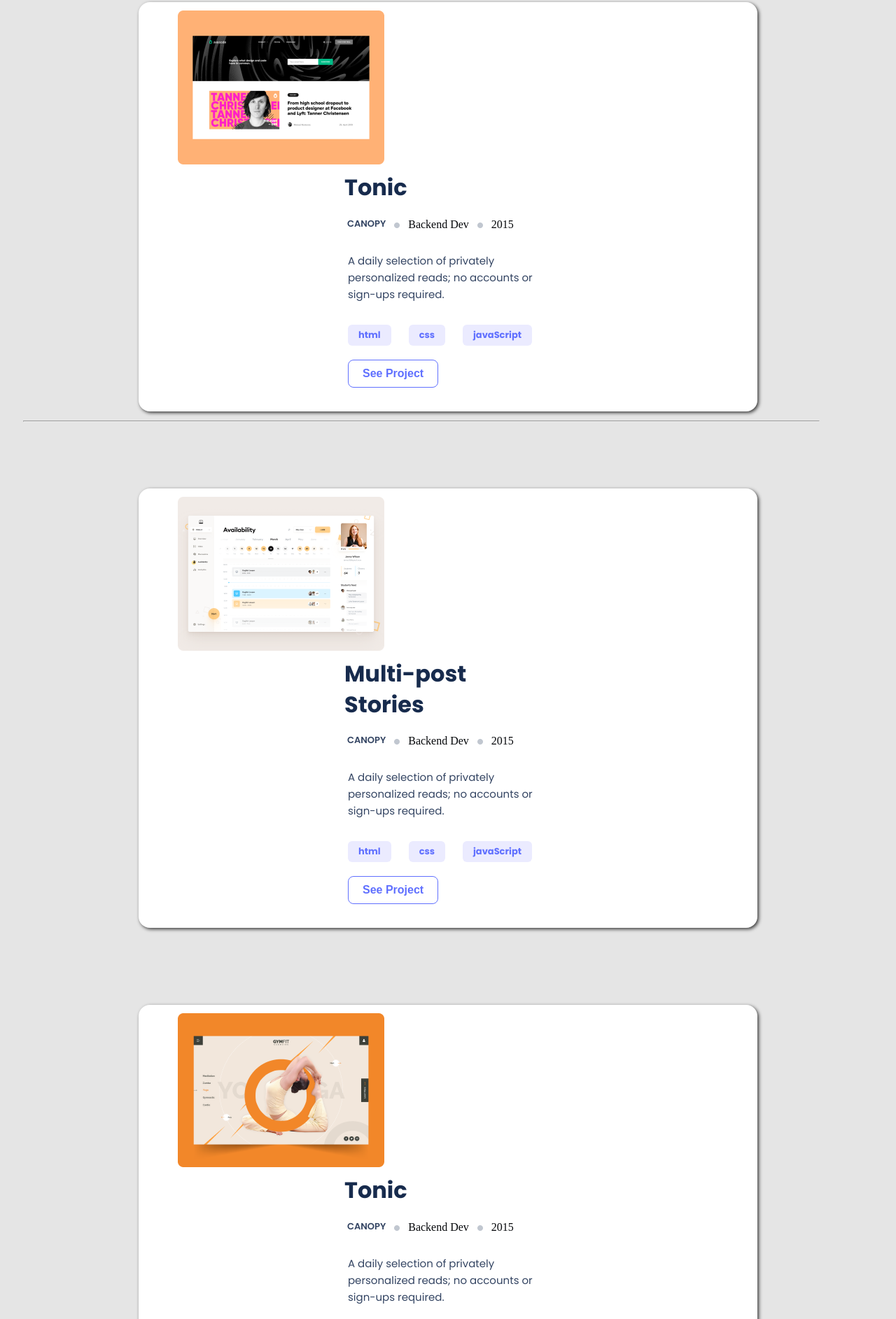
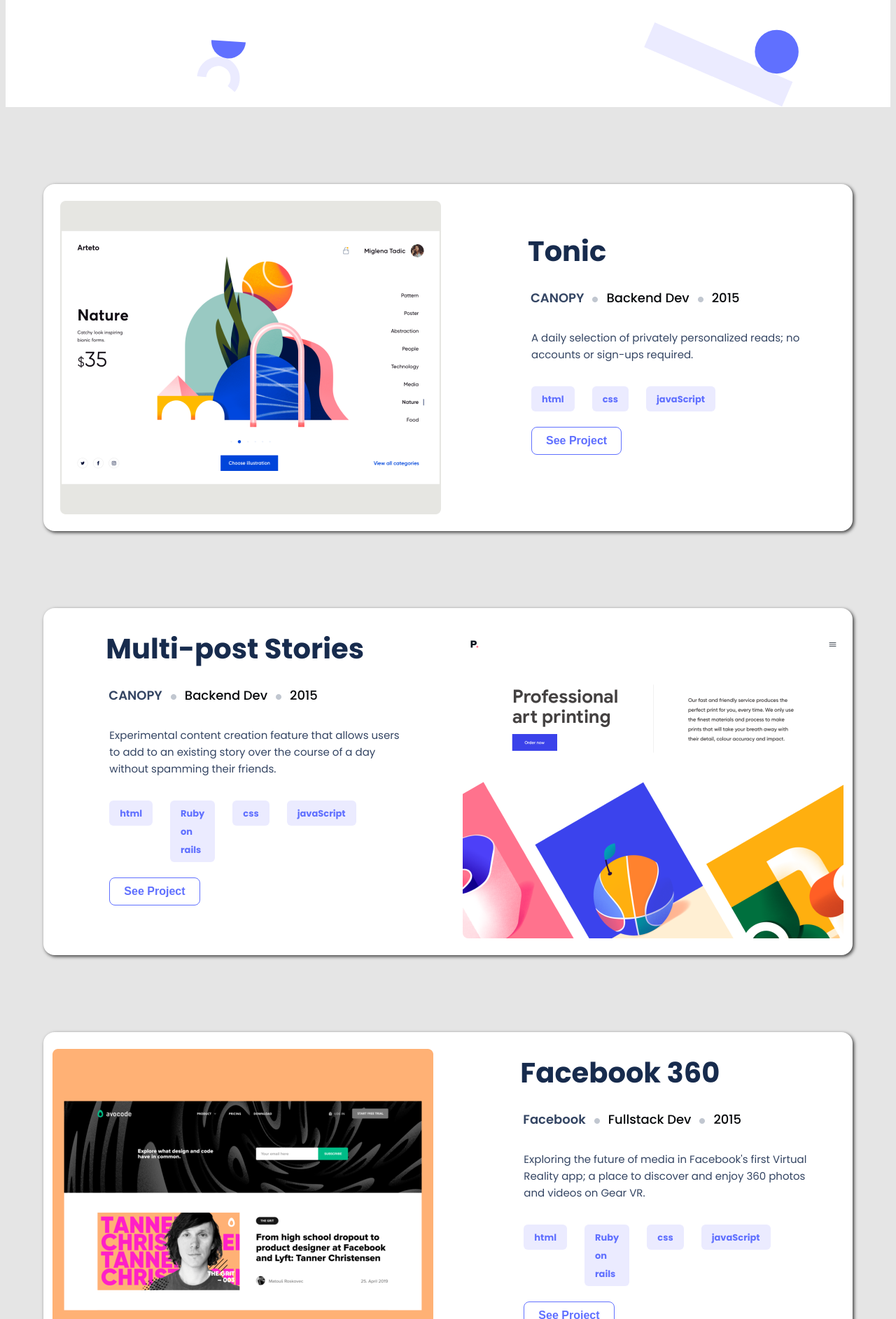
Before and after one commit to AbhishekkM05/Mobile-Portfolio, a website: page index.html in a window 1280 px wide. Shown: the part 915-2800 px from the top of the page at 70% size. Drawn offline with Linux system fonts and the light colour scheme.

Commit message:
add desktop html css

```diff
--- a/index.html
+++ b/index.html
@@ -9,6 +9,7 @@
     <link rel="preconnect" href="https://fonts.googleapis.com">
     <link href="https://fonts.googleapis.com/css?family=Poppins:100,100i,200,200i,300,300i,400,400i,500,500i,600,600i,700,700i,800,800i,900,900i&amp;display=swap" rel="stylesheet">
     <link rel="stylesheet" href="styles.css">
+    <link rel="stylesheet" href="media.css">
 
     <title>Mobile Portfolio</title>
 </head>
@@ -17,12 +18,21 @@
         <nav>
         <nav class="Main-container"><p class="logo"><a="">My Logo</a></p>
         <nav class="menu"><i class="fa fa-bars"></i></nav>
+        <nav class="menu2">
+            <ul>
+                <li>Portfolio</li>
+                <li>About</li>
+                <li>Contact</li>
+            </ul>
+        </nav>
         </nav>
         </nav>
         </header>
-<section>
+<section class="top">
+      <!-- <div class="mobile-bg"><img src="assets/images/header-shapes mobile.jpg" alt="bg>"</div>
+      <div class="head-bg"><img src="assets/images/Header bg.svg" alt=""></div> -->
        <h1>I’m Abhishek <br>
-        Glad to see<br> you!</h1>
+        Glad to see you!</h1>
     <p class ="About">I’m a software developer! I can help you build a product , feature or website Look through some of my work and experience! If you like what you see and have a project you need coded, don’t hestiate to contact me.</p>
     <a href="#" class="Meet">LET'S CONNECT</a>
     <div class="Links">
@@ -44,6 +54,7 @@
 <section class="works">
     <div class="project1">
         <div class="img1"><img src="assets/images/Tonic.png" alt="T"></div>
+        <div class="card1"><img src="assets/images/card1_ds.png" alt="T"></div>
         <div class="task"><h2>Tonic</h2>
             <div class="list">
             <ul>
@@ -54,8 +65,8 @@
                 <li>2015</li>
             </ul>
             </div>
-            <p class="para">A daily selection of privately<br> personalized
-                reads; no accounts or<br> sign-ups required.</p>
+            <p class="para">A daily selection of privately personalized
+                reads; no accounts or sign-ups required.</p>
                 <div class="button-list">
                     <ul>
                       <li><a href="">html</a></li>
@@ -70,7 +81,8 @@
     </div>
     <div class="project2">
         <div class="img1"><img src="assets/images/Multipost.png" alt="MP"></div>
-        <div class="task"><h2>Multi-post<br>Stories</h2>
+        <div class="card2"><img src="assets/images/card2_ds.png" alt="T"></div>
+        <div class="task"><h2>Multi-post Stories</h2>
             <div class="list">
                 <ul>
                     <li class="canopy">CANOPY</li>
@@ -80,11 +92,11 @@
                     <li>2015</li>
                 </ul>
                 </div>
-            <p class="para">A daily selection of privately<br> personalized
-                reads; no accounts or<br> sign-ups required.</p>
+            <p class="para">Experimental content creation feature that allows users to add to an existing story over the course of a day without spamming their friends.</p>
                 <div class="button-list">
                     <ul>
                       <li><a href="">html</a></li>
+                      <li><a href="#">Ruby on rails</a></li>
                       <li><a href="">css</a></li>
                       <li><a href="">javaScript</a></li>
                     </ul>
@@ -96,21 +108,22 @@
     </div>
     <div class="project3">
         <div class="img1"><img src="assets/images/Tonic1.png" alt="T1"></div>
-        <div class="task"><h2>Tonic</h2>
+        <div class="card1"><img src="assets/images/card3_ds.png" alt="T"></div>
+        <div class="task"><h2>Facebook 360</h2>
             <div class="list">
                 <ul>
-                    <li class="canopy">CANOPY</li>
+                    <li class="canopy">Facebook</li>
                     <li><img src="assets/images/Counter.png" alt="dot"></li>
-                    <li>Backend Dev</li>
+                    <li>Fullstack Dev</li>
                     <li><img src="assets/images/Counter.png" alt="dot"></li>
                     <li>2015</li>
                 </ul>
                 </div>
-            <p class="para">A daily selection of privately<br> personalized
-                reads; no accounts or<br> sign-ups required.</p>
+            <p class="para">Exploring the future of media in Facebook's first Virtual Reality app; a place to discover and enjoy 360 photos and videos on Gear VR.</p>
                 <div class="button-list">
                     <ul>
                       <li><a href="">html</a></li>
+                      <li><a href="">Ruby on rails</a></li>
                       <li><a href="">css</a></li>
                       <li><a href="">javaScript</a></li>
                     </ul>
@@ -122,21 +135,22 @@
         </div>
         <div class="project4">
          <div class="img1"><img src="assets/images/Multpost1.png" alt="MP1"></div>
-            <div class="task"><h2>Multi-post<br>Stories</h2>
+         <div class="card2"><img src="assets/images/card4_ds.png" alt="T"></div>
+            <div class="task"><h2>Uber Navigation</h2>
                 <div class="list">
                     <ul>
-                        <li class="canopy">CANOPY</li>
+                        <li class="canopy">Uber</li>
                         <li><img src="assets/images/Counter.png" alt="dot"></li>
-                        <li>Backend Dev</li>
+                        <li>Lead Developer</li>
                         <li><img src="assets/images/Counter.png" alt="dot"></li>
-                        <li>2015</li>
+                        <li>2018</li>
                     </ul>
                     </div>
-                <p class="para">A daily selection of privately<br> personalized
-                    reads; no accounts or<br> sign-ups required.</p>
+                <p class="para">A smart assistant to make driving more safe, efficient, and fun by unlocking your most expensive computer: your car.</p>
                     <div class="button-list">
                         <ul>
                           <li><a href="">html</a></li>
+                          <li><a href="">Ruby on rails</a></li>
                           <li><a href="">css</a></li>
                           <li><a href="">javaScript</a></li>
                         </ul>
--- /dev/null
+++ b/media.css
@@ -0,0 +1,208 @@
+@media screen and (min-width: 768px) {
+
+ .menu {
+    display: none;
+ }
+
+ .menu2 {
+    display : flex;
+    flex-direction: column;
+    justify-content: right;
+    padding-right: 130px;
+    font-family: 'Poppins', sans-serif;
+    font-size: 16px;
+    font-weight: 500;
+    line-height: 20px;
+ }
+
+ .menu2 > ul {
+    display: flex;
+    list-style: none;
+    gap: 32px;
+ }
+
+ .top {
+  display: flex;
+  flex-direction: column;
+  height: 960px;
+  background-image: url(assets/images/Header\ bg.svg);
+  background-color: white;
+  background-size: cover;
+  background-repeat: no-repeat;
+
+
+}
+
+h1 {
+   font-family: 'Poppins', sans-serif;
+   font-style: bold;
+   font-size: 48px;
+   line-height: 60px;
+   margin-left: 150px;
+   margin-right: 150px ;
+   margin-top: 220px;
+   color: #172b4d;
+}
+
+.About {
+   font-family: 'Poppins', sans-serif;
+   font-style: regular;
+   font-size: 20px;
+   line-height: 28px;
+   color: #344563;
+   margin-top: -12px;
+   margin-left: 150px;
+   margin-right: 350px;
+   margin-bottom: 15px;
+}
+
+.Meet {
+   margin-left: 150px;
+}
+
+.Links ul {
+   margin-left: 105px;
+}
+
+.img1 {
+   display: none;
+}
+
+.works {
+   background: none;
+   display: grid;
+   grid-template-columns: auto;
+   justify-content: center;
+   align-items: center;
+ }
+
+
+ .card1 {
+   display: flex;
+   padding: 24px;
+ }
+
+ .card2 {
+   display: flex;
+   padding: 24px;
+   width: 90%;
+ }
+
+ .project1 {
+   display: flex;
+   align-items: center;
+   justify-content: center;
+   flex-direction: row;
+   text-align: start;
+   box-shadow: 2px 2px 5px 0 rgba(0, 0, 0, 0.75);
+   box-decoration-break: unset;
+   width: 1156px;
+    height: 496px;
+   margin: auto;
+   margin-top: 110px;
+   border-radius: 16px;
+   background-color: white;
+ }
+
+ .project2 {
+   display: flex;
+   align-items: center;
+   justify-content: center;
+   flex-direction: row-reverse;
+   text-align: start;
+   box-shadow: 2px 2px 5px 0 rgba(0, 0, 0, 0.75);
+   box-decoration-break: unset;
+   width: 1156px;
+    height: 496px;
+   margin: auto;
+   margin-top: 110px;
+   border-radius: 16px;
+   background-color: white;
+ }
+
+ .project3 {
+   display: flex;
+   align-items: center;
+   justify-content: center;
+   flex-direction: row;
+   text-align: start;
+   box-shadow: 2px 2px 5px 0 rgba(0, 0, 0, 0.75);
+   box-decoration-break: unset;
+   width: 1156px;
+    height: 496px;
+   margin: auto;
+   margin-top: 110px;
+   border-radius: 16px;
+   background-color: white;
+ }
+
+ .project4 {
+   display: flex;
+   align-items: center;
+   justify-content: center;
+   flex-direction: row-reverse;
+   text-align: start;
+   box-shadow: 2px 2px 5px 0 rgba(0, 0, 0, 0.75);
+   box-decoration-break: unset;
+   width: 1156px;
+    height: 496px;
+   margin: auto;
+   margin-top: 110px;
+   border-radius: 16px;
+   background-color: white;
+ }
+
+ h2 {
+   font-family: "Poppins", sans-serif;
+   font-style: normal;
+   font-weight: 700;
+   font-size: 40px;
+   line-height: 52px;
+   color: #172b4d;
+   padding: 10px;
+   margin-left: 90px;
+   margin-top: -15px;
+ }
+
+ .list ul {
+   display: flex;
+   margin-left: 64px;
+   margin-top: -15px;
+   align-items: flex-start;
+ }
+
+ .task {
+   display: flex;
+   flex-direction: column;
+   margin-right: 65px;
+   margin-bottom: 30px;
+ }
+
+ .task ul {
+   display: flex;
+   gap: 12px;
+   border-radius: 8px;
+   margin-right: 50px;
+   color: #05070a;
+   list-style-type: none;
+   text-align: start;
+   font-family: 'Poppins', sans-serif;
+   font-size: 18px;
+   line-height: 24px;
+   font-weight: 500;
+ }
+
+ .canopy {
+   font-family: 'Poppins', sans-serif;
+   font-style: normal;
+   font-weight: 600;
+   font-size: 18px;
+   line-height: 24px;
+   color: #344563;
+ }
+.skill {
+  display: flex;
+  flex-direction: row;
+}
+
+ }
--- a/styles.css
+++ b/styles.css
@@ -23,13 +23,17 @@ body {
   background-color: white;
 }
 
+.menu2 {
+  display: none;
+}
+
 header {
   padding: 21px;
   height: 100px;
   background-color: white;
 }
 
-section {
+.top {
   display: flex;
   flex-direction: column;
   height: 700px;
@@ -45,6 +49,7 @@ h1 {
   line-height: 52px;
   margin-left: 15px;
   margin-top: 90px;
+  margin-right: 31px;
   color: #172b4d;
 }
 
@@ -105,6 +110,14 @@ h1 {
   grid-template-columns: auto;
   justify-content: center;
   align-items: center;
+}
+
+.card1 {
+  display: none;
+}
+
+.card2 {
+  display: none;
 }
 
 .project1 {
@@ -216,6 +229,7 @@ h2 {
   line-height: 16px;
   color: #344563;
 }
+
 
 .para {
   font-family: 'Poppins', sans-serif;
```
Also changed, not shown: assets/images/Header bg.svg (added), assets/images/Header bg@2x.png (added), assets/images/card1_ds.png (added), assets/images/card2_ds.png (added), assets/images/card3_ds.png (added), assets/images/card4_ds.png (added).
